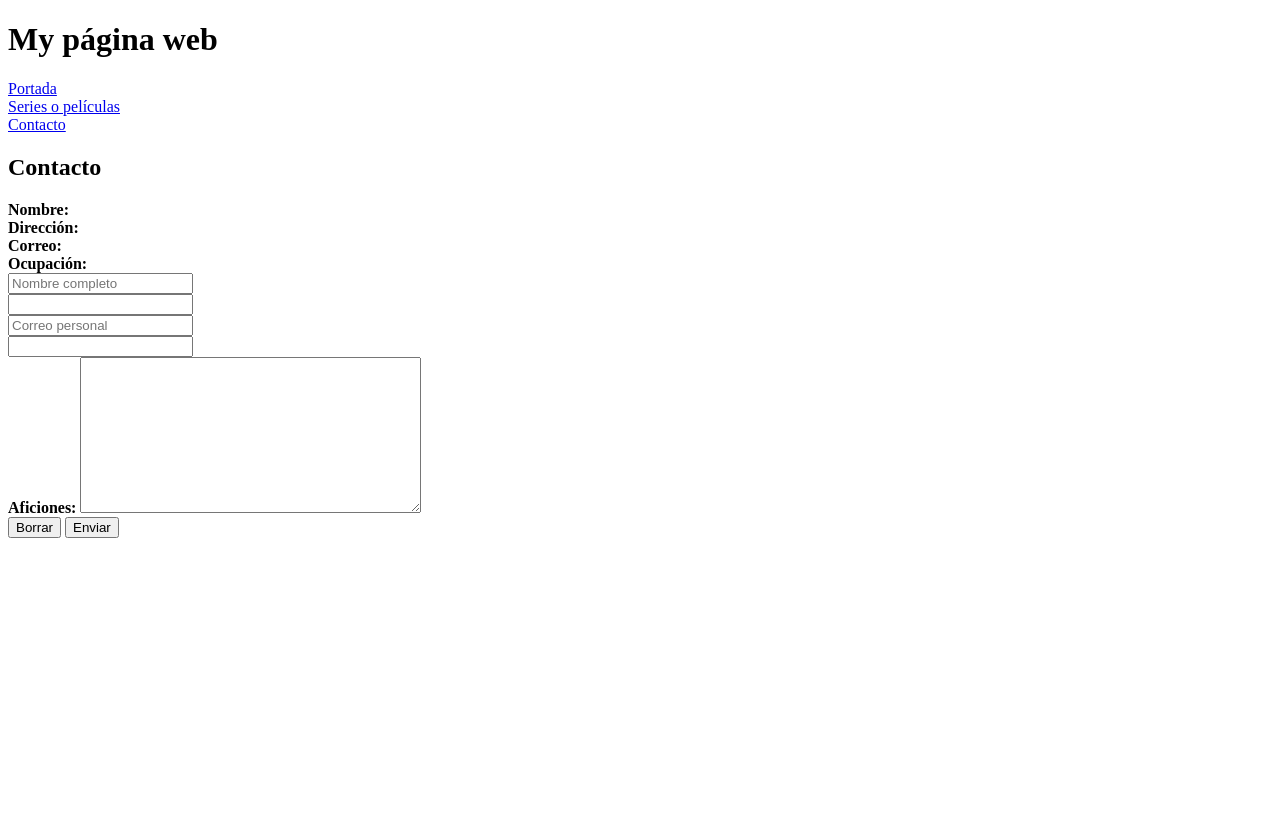
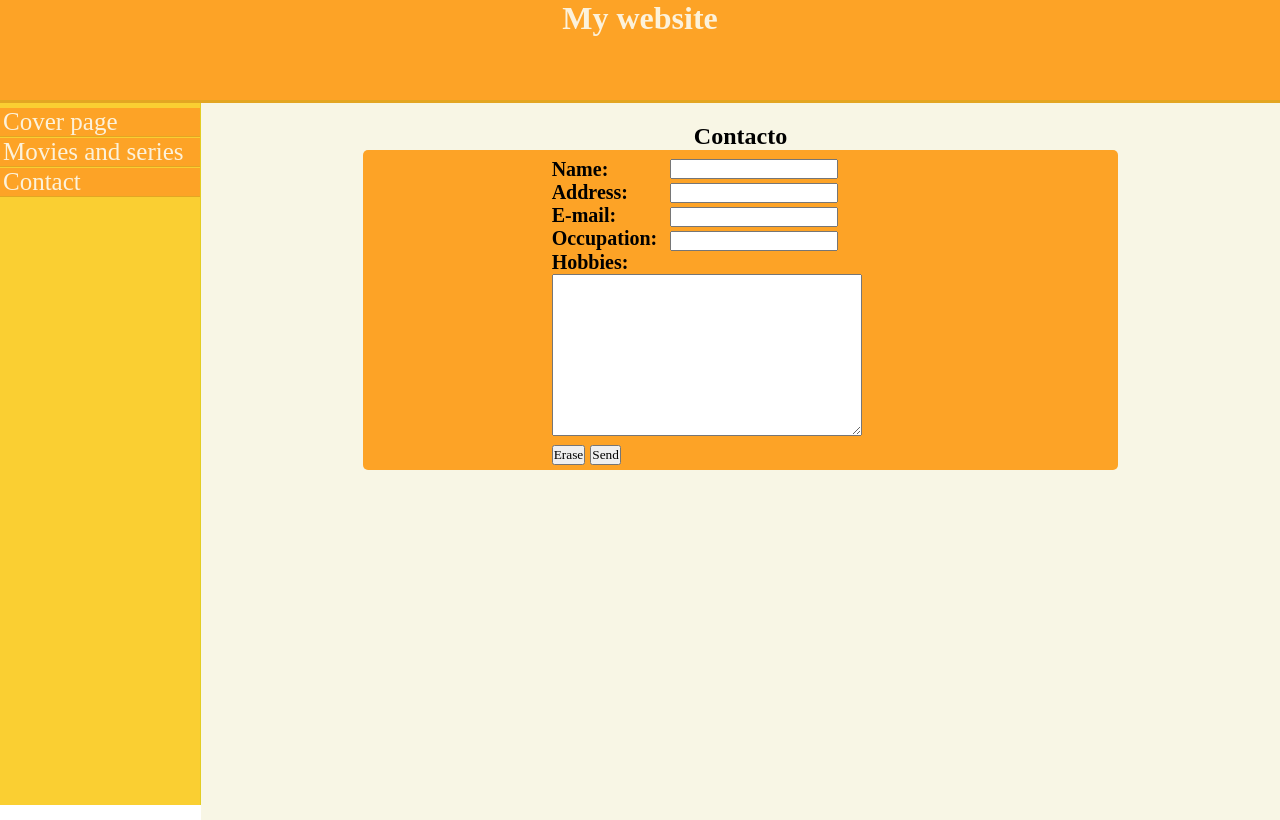
Before and after one commit to Nosequep/LandingValeraJesus, a plain HTML site: page contacto.html in a window 1280 px wide. Drawn offline with Linux system fonts and the light colour scheme.

Commit message:
Traduciendo a inglés el landingPage

```diff
--- a/contacto.html
+++ b/contacto.html
@@ -2,21 +2,21 @@
 <html>
 	<head>
 		<title>Hobbies</title>
-
+		<link rel="stylesheet" href="css/estilo.css"/>
 	</head>
 	<body>
 		<header>
-			<h1>My página web</h1>
+			<h1>My website</h1>
 		</header>
 		<nav>
 			<div>
-				<a href="index.html" class="nav-link">Portada</a>
+				<a href="index.html" class="nav-link">Cover page</a>
 			</div>
 			<div>
-				<a href="series.html" class="nav-link">Series o películas</a>
+				<a href="series.html" class="nav-link">Movies and series</a>
 			</div>
 			<div>
-				<a href="contacto.html" class="nav-link">Contacto</a>
+				<a href="contacto.html" class="nav-link">Contact</a>
 			</div>
 		</nav>
 		<main>
@@ -24,31 +24,29 @@
 			<div id="contenido">
 					<div id="informacion">
 						<div id="div-label">
-							<label for="nombre"><b>Nombre:</b></label>
+							<label for="nombre"><b>Name:</b></label>
 							<br>
-							<label for="direccion"><b>Dirección:</b></label>
+							<label for="direccion"><b>Address:</b></label>
 							<br>
-							<label for="correo"><b>Correo:</b></label>
+							<label for="correo"><b>E-mail:</b></label>
 							<br>
-							<label for="ocupacion"><b>Ocupación:</b></label>
+							<label for="ocupacion"><b>Occupation:</b></label>
 						</div>
 						<div id="div-cont">
-							<input type="text" placeholder="Nombre completo" id="nombre">
+							<input type="text" id="nombre">
 							<br>
 							<input type="text" id="direccion">
 							<br>
-							<input type="email" placeholder="Correo personal"id="correo">
+							<input type="email" id="correo">
 							<br>
 							<input type="text" id="ocupacion">
 						</div>
-						<label for="aficiones"><b>Aficiones:</b></label>
+						<label for="aficiones"><b>Hobbies:</b></label>
 						<textarea cols="40" rows="10" id="aficiones" ></textarea>
 						<br>
-						<input type="reset" value="Borrar" >
-						<input type="submit" value="Enviar">
+						<input type="reset" value="Erase" >
+						<input type="submit" value="Send">
 					</div>
-
-
 			</div>
 		</main>
 	</body>
```
Also changed, not shown: hobbies.html (+9 -9 lines), index.html (+10 -10 lines), series.html (+6 -6 lines).
